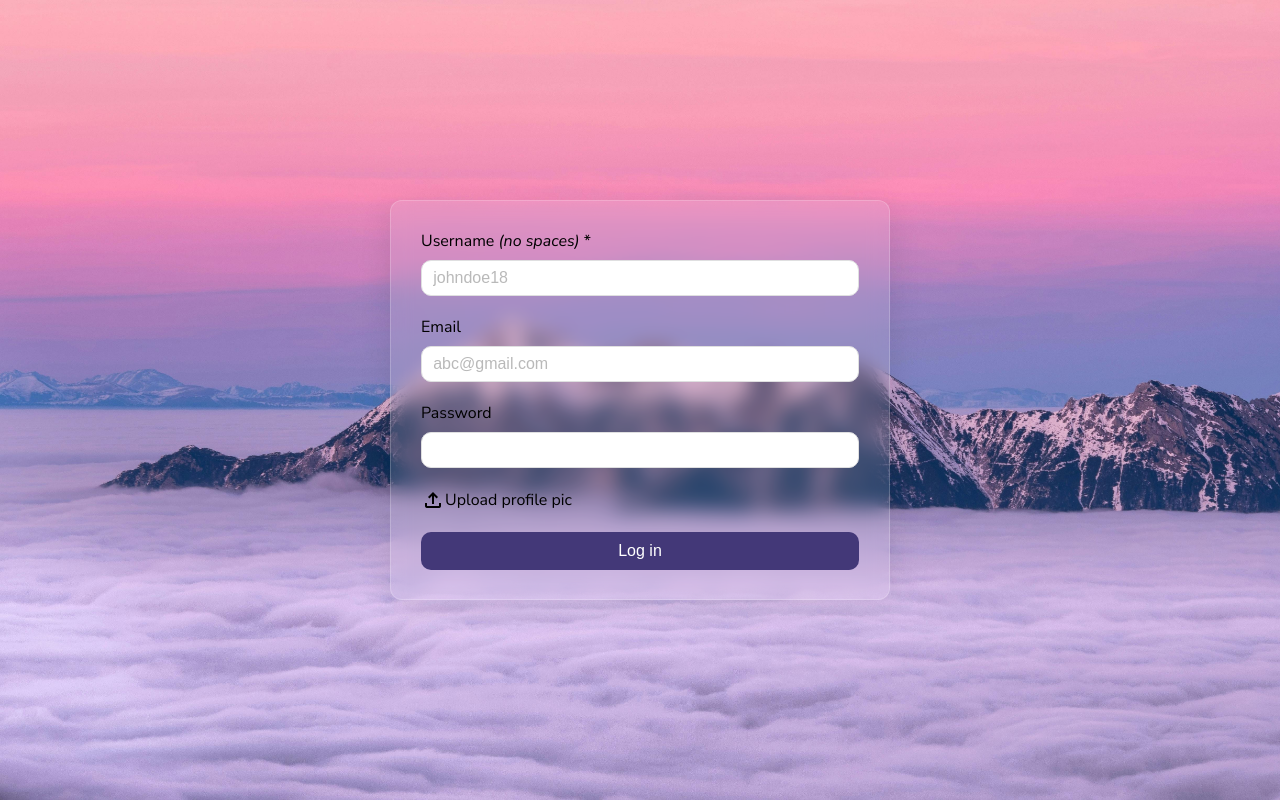
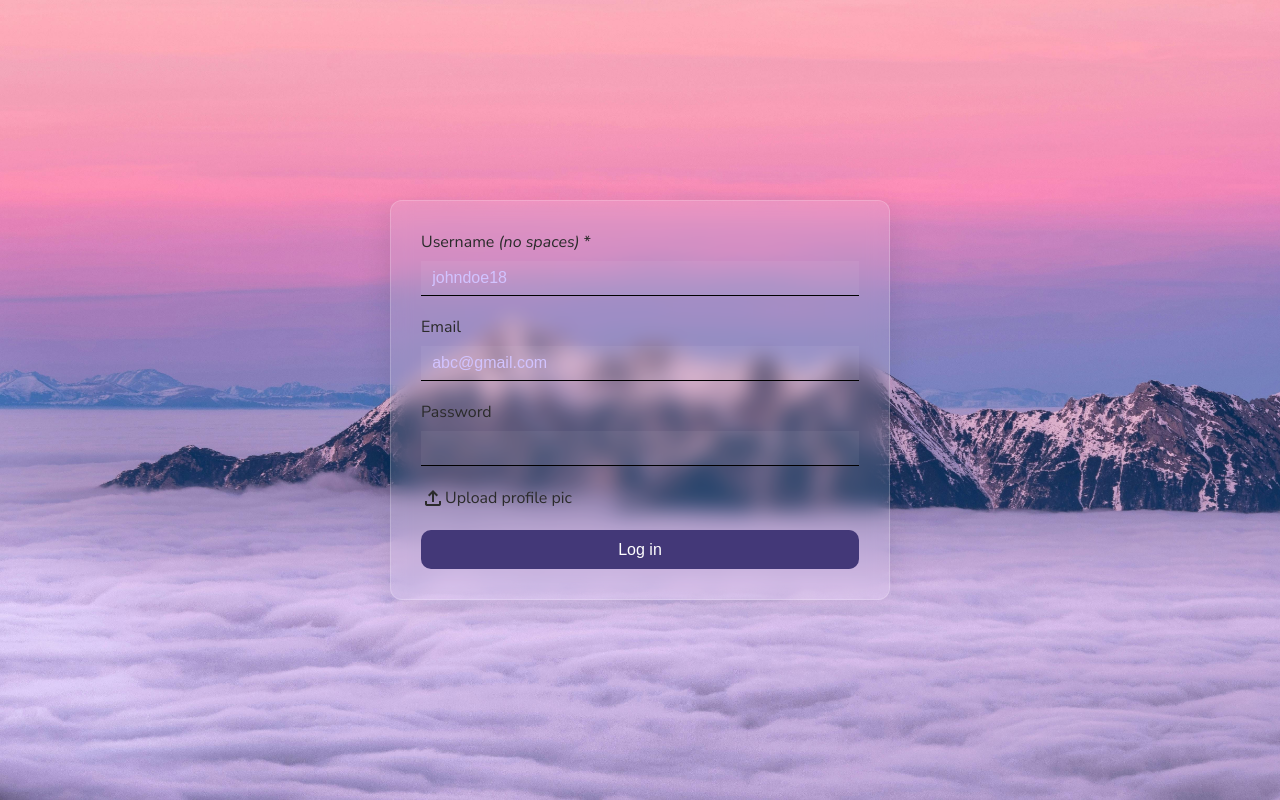
Before and after one commit to weirdwolfx/college-sell-items, a React (Vite) app: page /login in a window 1280 px wide. Built offline with nearby package versions, Linux system fonts and the light colour scheme.

Commit message:
Change login form look

```diff
--- a/src/styles/index.css
+++ b/src/styles/index.css
@@ -268,7 +268,7 @@ footer a:hover {
     font-size: 0.9rem;
 }
 
-.add-item-form input, .add-item-form textarea, .login-form input {
+.add-item-form input, .add-item-form textarea {
     border: 1px solid #dfdfe0;
     background-color: white;
     border-radius: 10px;
@@ -330,6 +330,31 @@ input::placeholder {
     max-height: 40px;
 }
 
+.login-form label {
+    color: #2b2b2b;
+}
+
+.login-form input::placeholder {
+    color: #d2c3ff;
+}
+
+.login-form input:focus {
+    border: 0.5px solid #6b46c1;
+    box-shadow: 0px 0px 3px #6b46c1;
+    border-radius: 6px;
+}
+
+.login-form input {
+    outline: none;
+    border: none;
+    border-bottom: 1.5px black solid;
+    color: #1a1a1a;
+    background-color: rgba(255, 255, 255, 0.05);
+    padding: 0.5em 0.7em;
+    flex-grow: 1;
+    font-size: 1rem;
+}
+
 .login-button-container {
     display: flex;
 }
```
